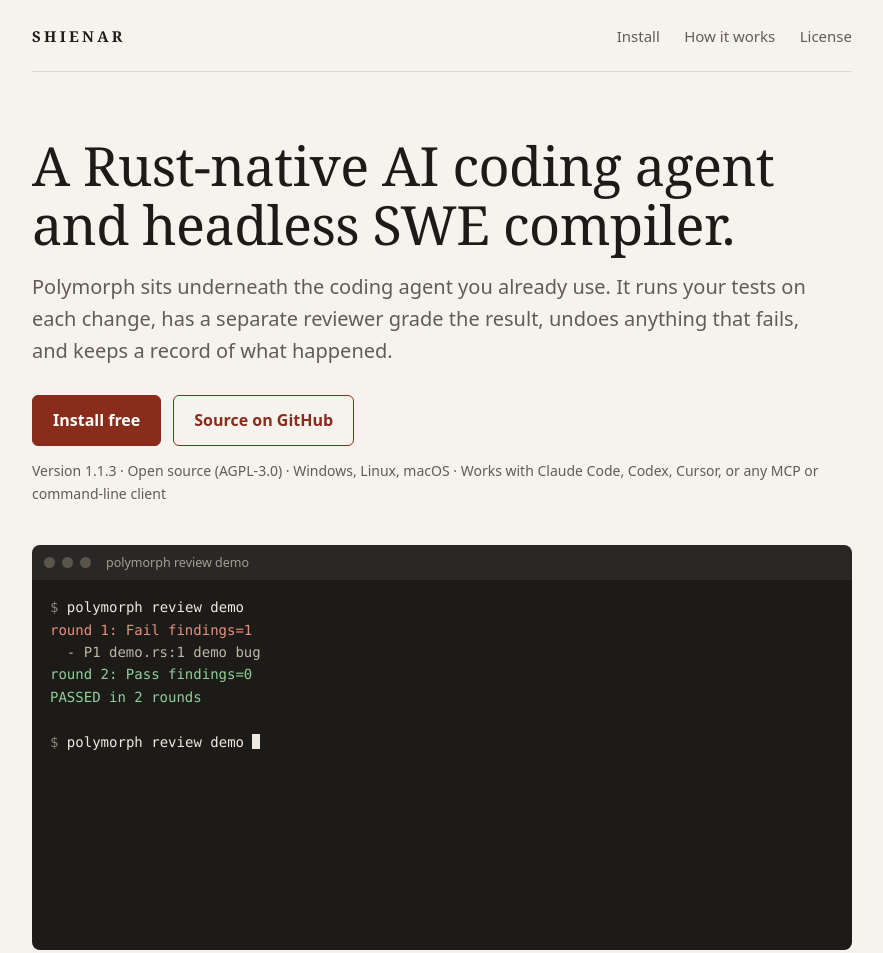
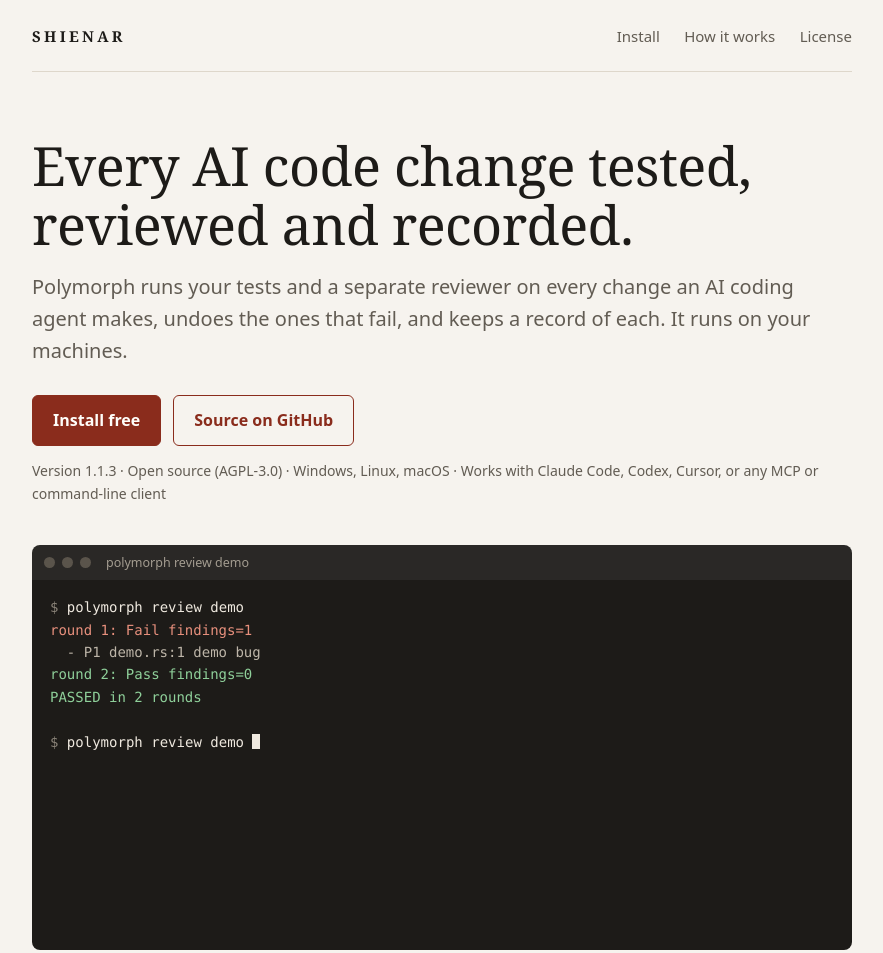
Before and after one commit to walkthestars/shienar.com, a plain HTML site: page index.html in a window 1280 px wide. Shown: the top 953 px of the page, without its empty margins (198-1081 px from the left). Drawn offline with Linux system fonts and the light colour scheme.

Commit message:
New headline: every AI code change tested, reviewed and recorded
Signed-off-by: walkthestars <64265241+walkthestars@users.noreply.github.com>

```diff
--- a/index.html
+++ b/index.html
@@ -124,8 +124,8 @@
 
 <main>
 <section class="hero">
-  <h1>A Rust-native AI coding agent and headless SWE compiler.</h1>
-  <p class="lede">Polymorph sits underneath the coding agent you already use. It runs your tests on each change, has a separate reviewer grade the result, undoes anything that fails, and keeps a record of what happened.</p>
+  <h1>Every AI code change tested, reviewed and recorded.</h1>
+  <p class="lede">Polymorph runs your tests and a separate reviewer on every change an AI coding agent makes, undoes the ones that fail, and keeps a record of each. It runs on your machines.</p>
   <div class="cta">
     <a class="btn primary" href="#install">Install free</a>
     <a class="btn ghost" href="https://github.com/walkthestars/polymorph">Source on GitHub</a>
```
